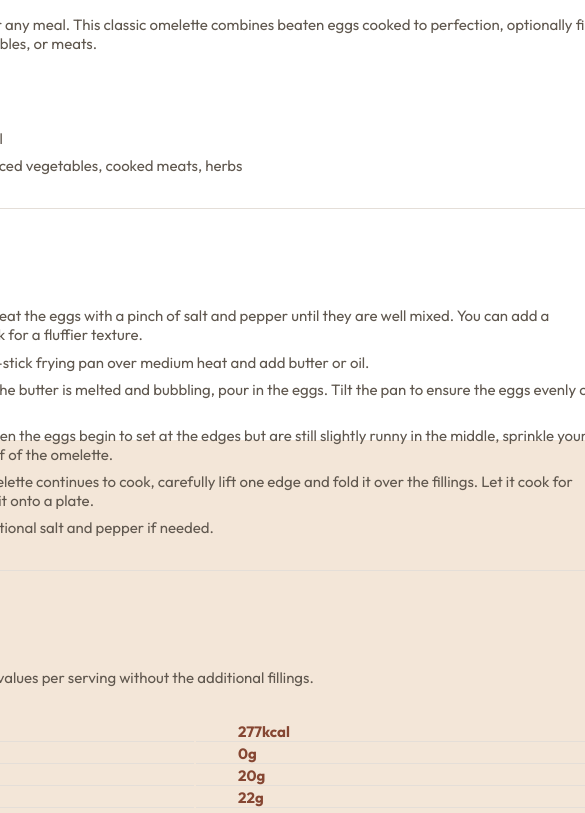
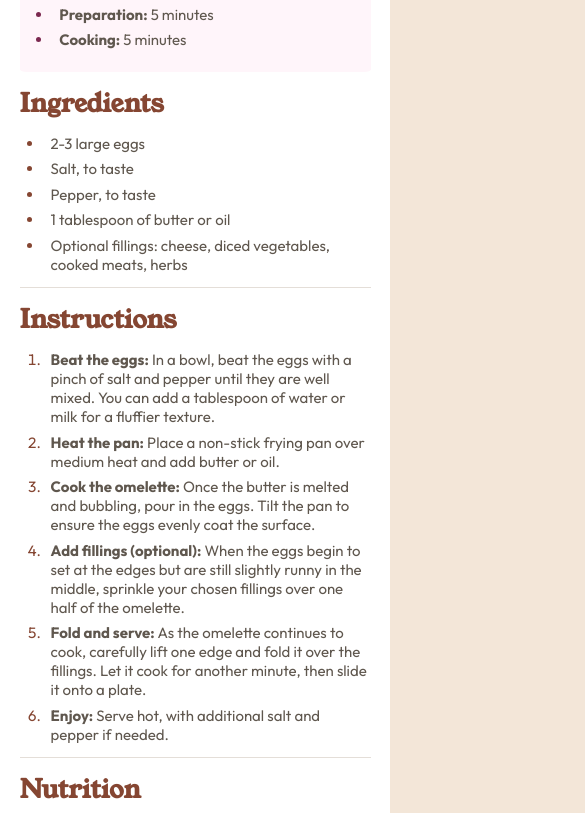
Before and after one commit to michal-slezak-dev/Side-Projects, a plain HTML site: page recipe-page-main/index.html in a window 390 px wide. Shown: the part 472-1285 px from the top of the page, 585 px wide, since content can reach past the window. Drawn offline with Linux system fonts and the light colour scheme.

Commit message:
done mobile version

```diff
--- a/recipe-page-main/css/style.css
+++ b/recipe-page-main/css/style.css
@@ -11,7 +11,7 @@ html {
 }
 
 /* set the colors, font-size, font etc. */
-body {
+html {
     background-color: hsl(30, 54%, 90%);
     font-size: 15px;
 }
@@ -26,10 +26,16 @@ body {
 
 h3 {
     color: hsl(332, 51%, 32%);
+    font-size: 1.2rem;
 }
 
 h1 {
     color: hsl(24, 5%, 18%);
+    font-size: 2rem;
+}
+
+h2 {
+    font-size: 1.7rem;
 }
 
 h2, table span{
@@ -75,11 +81,11 @@ body {
     align-items: center;
     justify-content: center;
     min-height: 108vh;
+    /* flex-basis: 100vw; */
 }
 
 .wrap {
     width: calc(100vw / 3);
-    flex-grow: 1;
     margin: 4vh 0;
     border-radius: 2%;
     padding: 2%;
@@ -142,20 +148,58 @@ ul, ol, p, h2, h1, section {
     border-bottom: 1px solid var(--borderBottomColor);
 }
 
-/* td:nth-child(1) {
-    border-right: 1px solid var(--borderBottomColor);
+/* Mobile */
+@media (max-width: 700px){
+
+    .wrap {
+        width: 100vw;
+        margin: 0;
+        padding: 0;
+        border-radius: 0;
+    }
+
+    article, main {
+        padding: 1% 5%;
+    }
+
+    li {
+        margin-top: 2%;
+    }
+
+    .prep-time ul {
+        padding-left: 7%;
+    }
+
+    ul, ol {
+        padding-left: 7%;
+    }
+
+    ul, ol, p, h2, h1, section {
+        margin-top: calc(4% - 1px);
+        margin-bottom: calc(4% - 1px);
+    }
+
 }
 
-td:nth-child(2){
-    border-left: 1px solid var(--borderBottomColor);
-} */
+/* Fold ;-) */
+@media (width: 280px) and (height: 653px){
+    .prep-time ul {
+        padding-left: 9%;
+    }
 
-/* Mobile TO:DO */
-@media (orientation: portrait) and (max-width: 920px){
-    .wrap {
-        width: 100vh;
-        height: 100vh;
-        margin: 0;
-        padding: 0;
+    ul, ol {
+        padding-left: 9%;
     }
 }
+
+/* TABLET */
+@media (min-width: 701px) and (max-width: 1024px){
+
+    body {
+        font-size: 17px;
+    }
+
+    .wrap {
+        width: 60vw;
+    }
+}
```
